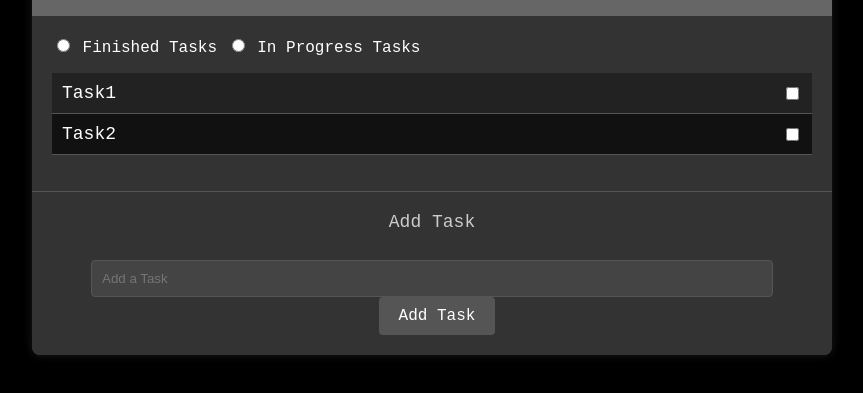
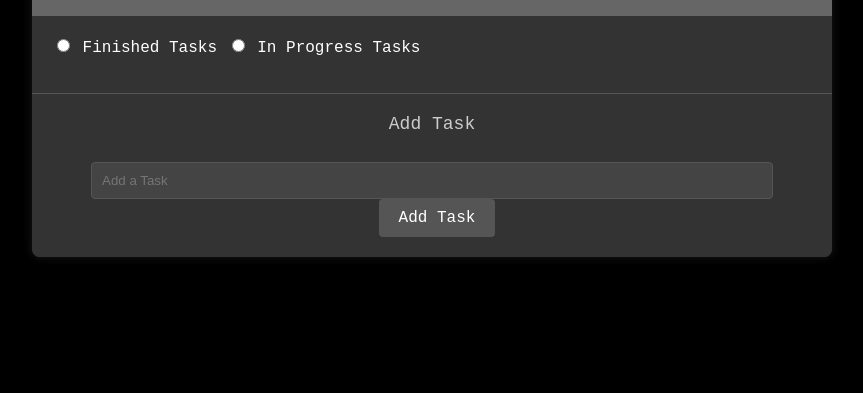
Before and after one commit to Sadra-Madayeni/To-Do-List, a plain HTML site: page index.html in a window 1280 px wide. Shown: the part 133-526 px from the top of the page, without its empty margins (208-1071 px from the left). Drawn offline with Linux system fonts and the light colour scheme.

Commit message:
index Updated!

```diff
--- a/index.html
+++ b/index.html
@@ -28,17 +28,8 @@
                     In Progress Tasks
                 </label>
             </form>
+            <ul>
 
-
-            <ul>
-                <li>
-                    <span class="name">Task1</span>
-                    <input class="Check" type="checkbox">
-                </li>
-                <li>
-                    <span class="name">Task2</span>
-                    <input class="Check" type="checkbox">
-                </li>
             </ul>
         </div>
 
```
